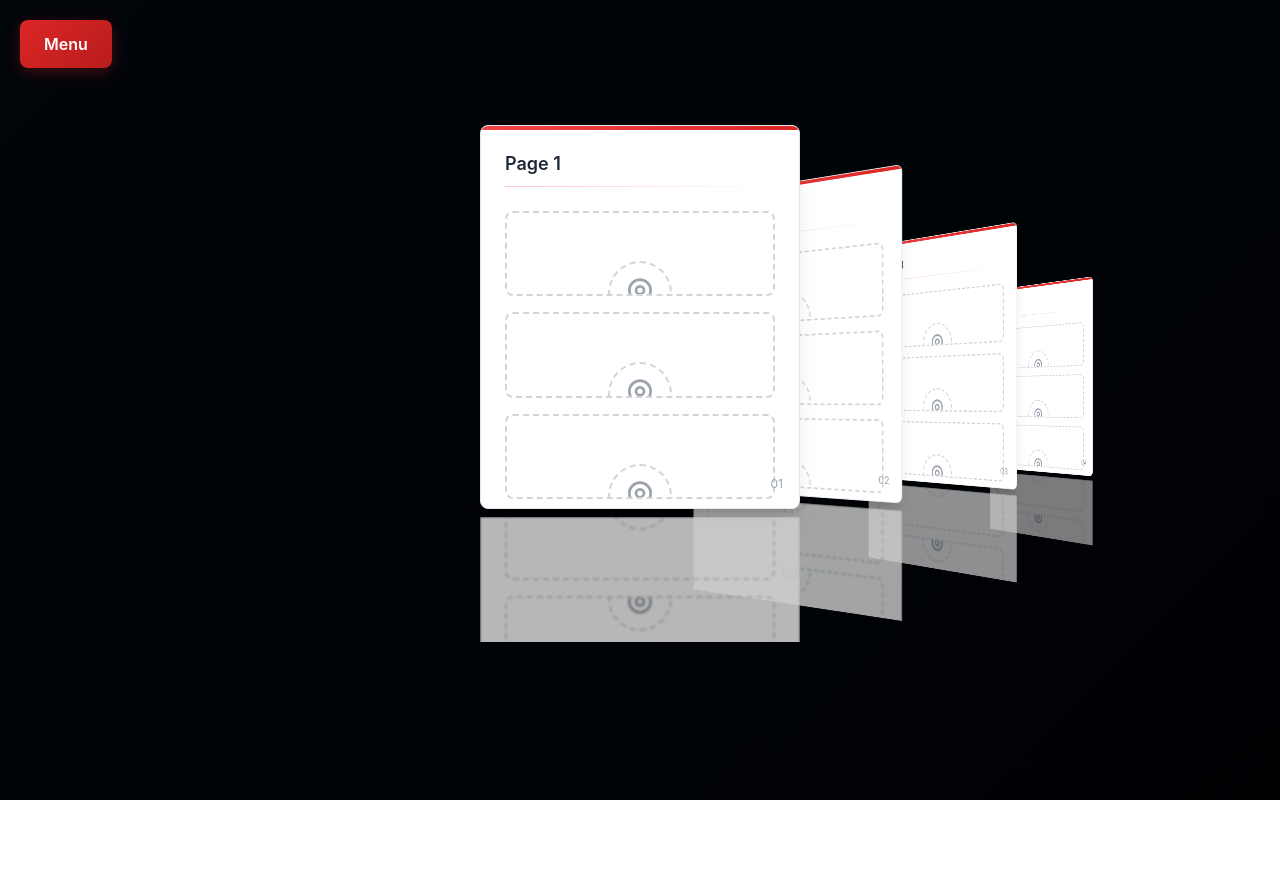
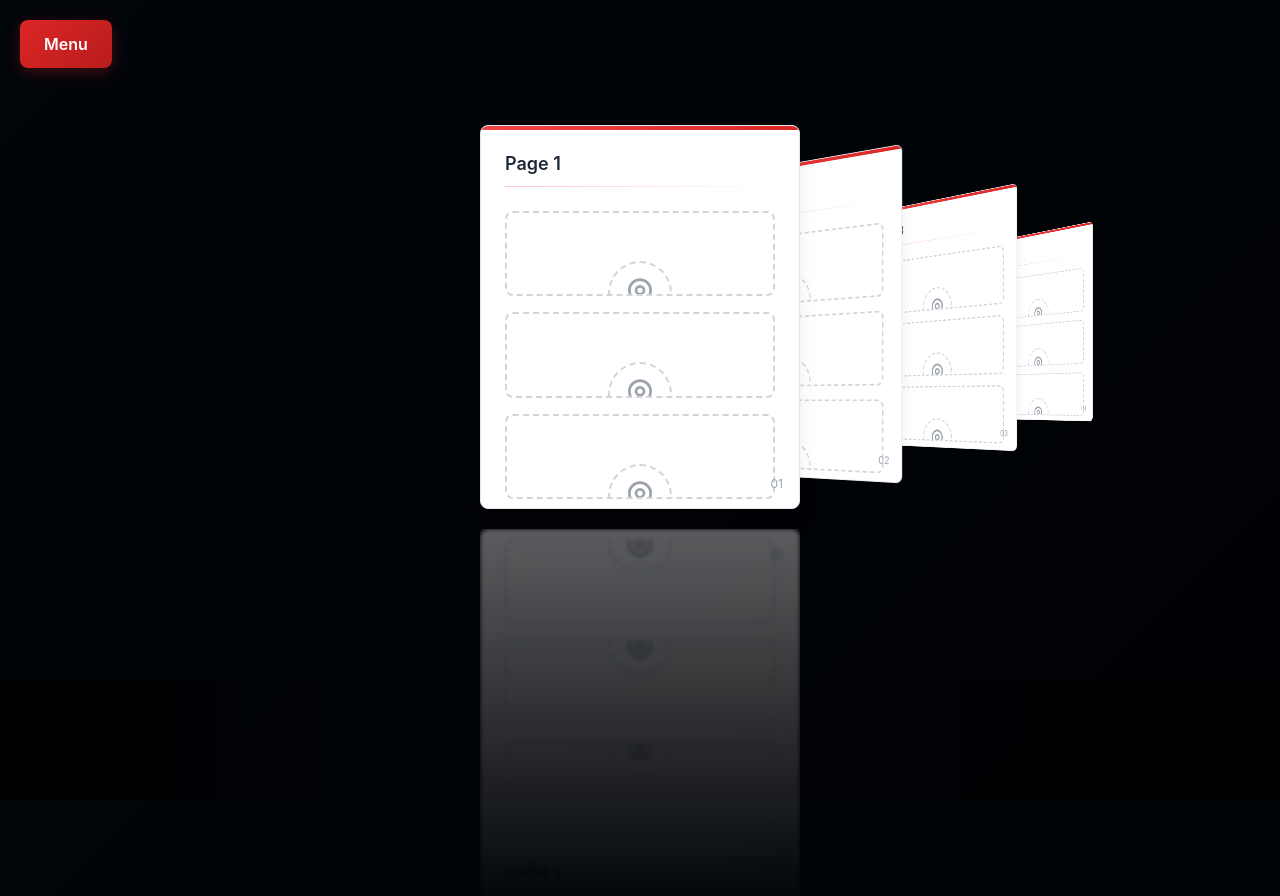
Before and after one commit to Callacos/Fan-Pass, a React (Vite) app in the folder project-bolt-sb1-d3qecx2c/project/: page / in a window 1280 px wide. Both pictures are taken after a click on the element 640 px from the left and 224 px from the top of the page. Shown: the top 896 px of the page. Before the commit the page ends 800 px from the top, so only its background shows below. Built offline with nearby package versions, Linux system fonts and the light colour scheme.

Commit message:
feat: add reflection fade mask and enhance passport page reflection effects

```diff
--- a/project-bolt-sb1-d3qecx2c/project/src/App.tsx
+++ b/project-bolt-sb1-d3qecx2c/project/src/App.tsx
@@ -238,8 +238,11 @@ function App() {
                 </div>
               ))}
             </div>
+
           </div>
         </div>
+        <div className="reflection-fade-mask"></div>
+
 
         {/* Pop-up pour nouveau tampon */}
         {showStampPopup && newStampData && (
--- a/project-bolt-sb1-d3qecx2c/project/src/index.css
+++ b/project-bolt-sb1-d3qecx2c/project/src/index.css
@@ -14,6 +14,7 @@
   .passport-page {
     transform-style: preserve-3d;
     transition: all 0.8s cubic-bezier(0.4, 0, 0.2, 1);
+
   }
 
   .passport-page.flipping {
@@ -76,6 +77,23 @@
   .page-turn-animation {
     animation: pageTurn 0.8s cubic-bezier(0.4, 0, 0.2, 1);
   }
+
+  .reflection-fade-mask {
+  position: absolute;
+  bottom: 0;
+  left: 0;
+  width: 100%;
+  height: 120px;
+  pointer-events: none;
+  z-index: 46;
+  background: linear-gradient(
+    to left,
+    rgba(0, 0, 0, 1) 0%,
+    rgba(0, 0, 0, 0) 25%,
+    rgba(0, 0, 0, 0) 75%,
+    rgba(0, 0, 0, 1) 100%
+  );
+}
 
   @keyframes pageTurn {
     0% {
@@ -158,39 +176,42 @@
 
   /* Vrai reflet avec contenu de la page */
   .page-reflection {
+    transform: scaleY(-1);
+    filter: blur(2px);
+    margin-top: 20px;
+    pointer-events: none;
     position: relative;
-    transform: scaleY(-1);
-    margin-top: 8px;
-    height: 250px;
-    overflow: hidden;
-    opacity: 0.6;
-    pointer-events: none;
-    z-index: 0;
-    clip-path: inset(50% 0 0 0);
-    /* Temporairement désactivé pour test */
-    /* mask: linear-gradient(to bottom, rgba(0,0,0,0.6) 0%, rgba(0,0,0,0.3) 40%, transparent 100%);
-    -webkit-mask: linear-gradient(to bottom, rgba(0,0,0,0.6) 0%, rgba(0,0,0,0.3) 40%, transparent 100%); */
-    filter: blur(1px) brightness(0.8);
+    background: rgba(0, 0, 0, 0.02);
+    mask-image: linear-gradient(to bottom, transparent, rgba(0, 0, 0, 0.4));
+    -webkit-mask-image: linear-gradient(to bottom, transparent, rgba(0, 0, 0, 0.4));
   }
+  .coverflow-page:not(.center) .page-reflection {
+    display: none;
+  }
+
 
   /* Ajustement du reflet selon la position */
   .coverflow-page.center .page-reflection {
     opacity: 0.9;
+    z-index: 50;
   }
 
   .coverflow-page.right-1 .page-reflection,
   .coverflow-page.left-1 .page-reflection {
-    opacity: 0.8;
+    opacity: 0.4;
+    z-index: 49;
   }
 
   .coverflow-page.right-2 .page-reflection,
   .coverflow-page.left-2 .page-reflection {
-    opacity: 0.7;
+    opacity: 0.4;
+    z-index: 48;
   }
 
   .coverflow-page.right-3 .page-reflection,
   .coverflow-page.left-3 .page-reflection {
     opacity: 0.6;
+    z-index: 47;
   }
 
   /* Page actuelle - centre */
```
Lines whose indentation alone changed are shown as unchanged.
